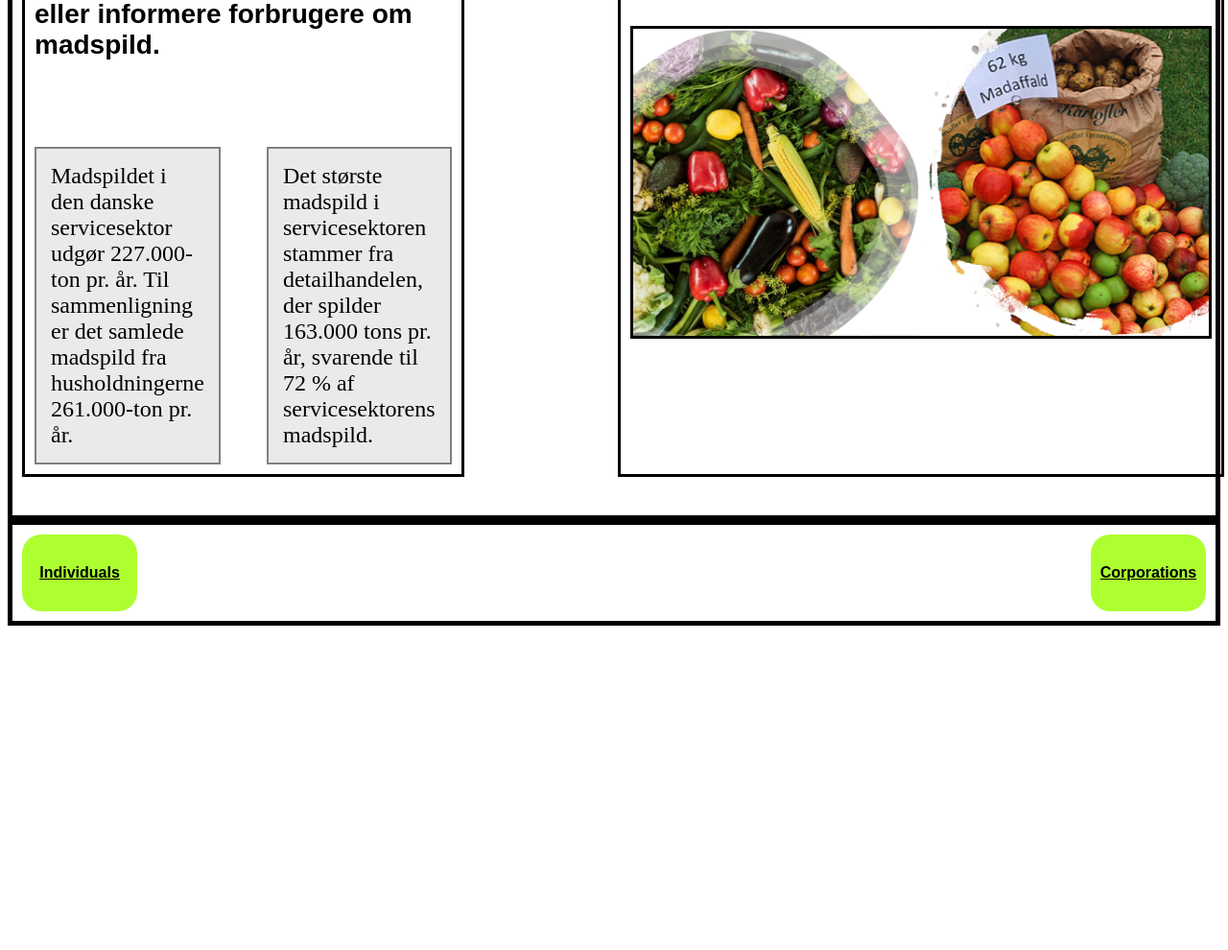
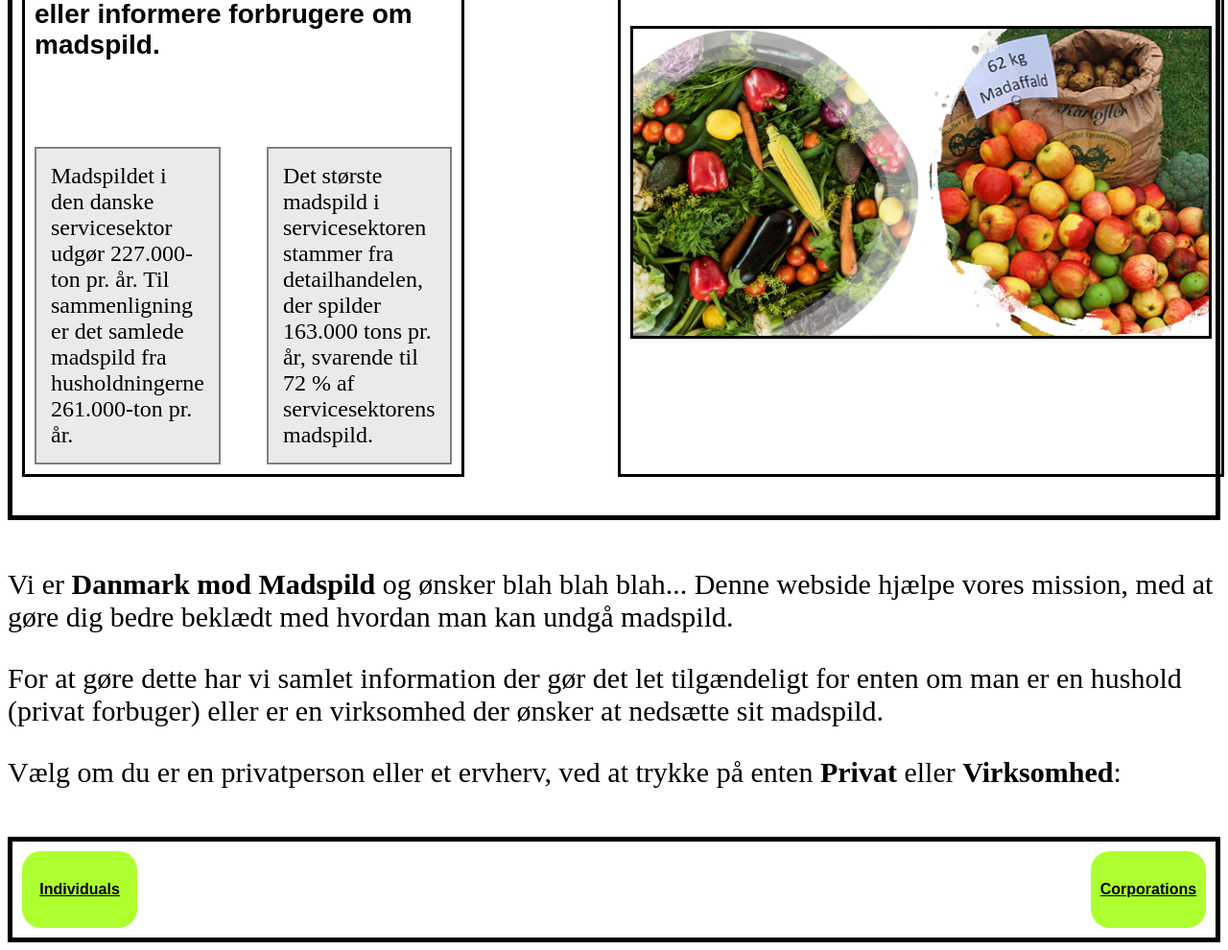
Before and after one commit to SrenhrKEA/StopMadSpild, a Spring Boot app: page / in a window 1280 px wide. Shown: the part 413-1403 px from the top of the page at 96% size. Before the commit the page ends 1065 px from the top, so only its background shows below. Run offline with Spring Boot 4, Linux system fonts and the light colour scheme.

Commit message:
Har indsat 3 paragrafer, hvor der kan stå noget omkring sidens formål og hvordan den bruges, før de to links til enten virksomhed eller privat

```diff
--- a/src/main/resources/application.properties
+++ b/src/main/resources/application.properties
@@ -1 +1 @@
-server.port=9090
+server.port=8080
--- a/src/main/resources/static/css/plain-text.css
+++ b/src/main/resources/static/css/plain-text.css
@@ -23,3 +23,14 @@
     border: 2px solid grey;
     padding: 15px;
 }
+
+.sideinfo {
+    margin-top: 50px;
+    margin-bottom: 50px;
+}
+
+.sideinfo * {
+    font-size: 30px;
+    font-family: airal, serif;
+    margin-bottom: 30px;
+}
--- a/src/main/resources/templates/Home/index.html
+++ b/src/main/resources/templates/Home/index.html
@@ -79,6 +79,17 @@
     </section>
 </div>
 
+<article class="sideinfo">
+    <p>
+        Vi er <b>Danmark mod Madspild</b> og ønsker blah blah blah... Denne webside hjælpe vores mission, med at gøre dig bedre beklædt med hvordan man kan undgå madspild.
+    </p>
+    <p>
+        For at gøre dette har vi samlet information der gør det let tilgændeligt for enten om man er en hushold (privat forbuger) eller er en virksomhed der ønsker at nedsætte sit madspild.
+    </p>
+    <p>
+        Vælg om du er en privatperson eller et ervherv, ved at trykke på enten <b>Privat</b> eller <b>Virksomhed</b>:
+    </p>
+</article>
 
 <div class ="flex-container">
     <a class="links-internal" href="/individuals">
@@ -91,7 +102,5 @@
 </div>
 
 
-
-
 </body>
 </html>
```
